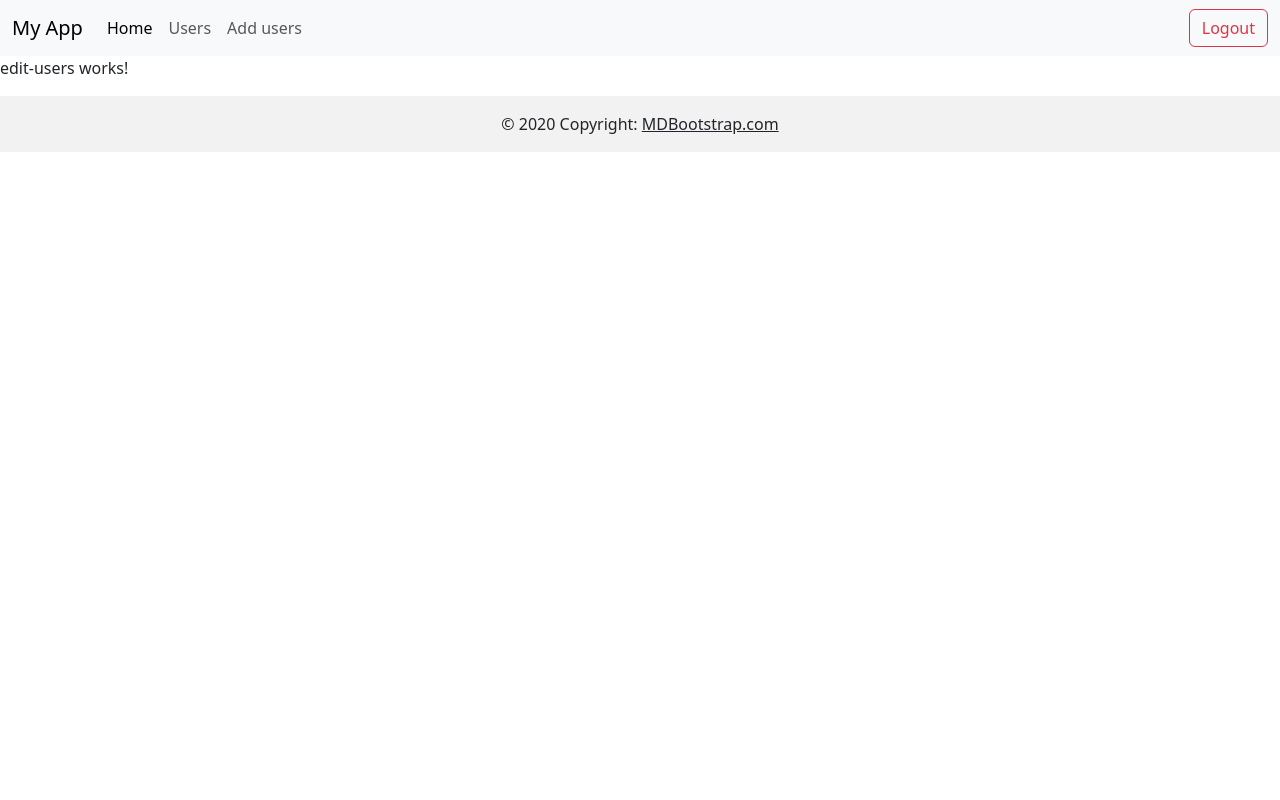
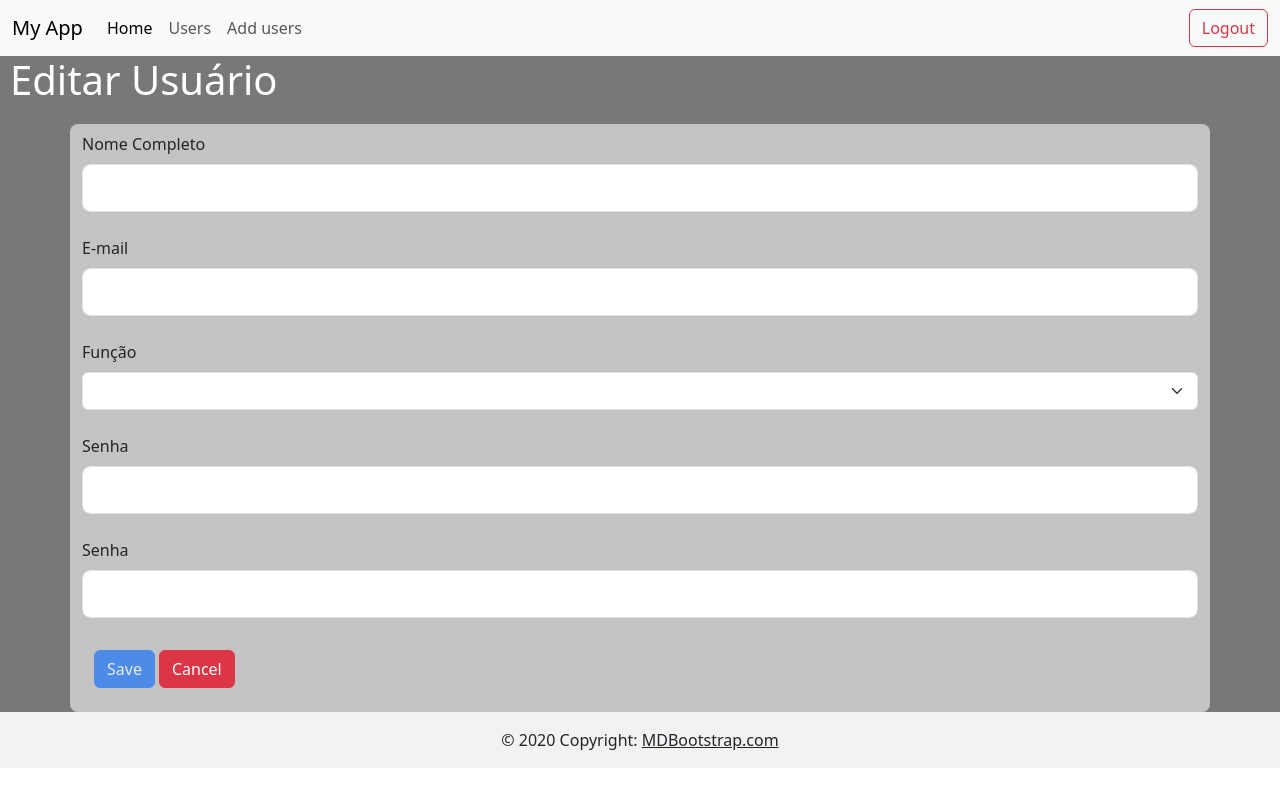
Before and after one commit to Teomendonca/AngularProject, an Angular app: page /app/users/edit in a window 1280 px wide. Built offline with nearby package versions, Linux system fonts and the light colour scheme.

Commit message:
feat(edit)/Edit users layout

```diff
--- a/src/app/home/pages/users/add-users/add-users.component.html
+++ b/src/app/home/pages/users/add-users/add-users.component.html
@@ -1,7 +1,7 @@
 <div id="background">
 
   <div id="title">
-    <h1 >Adicionar Usuário</h1>
+    <h1>Adicionar Usuário</h1>
   </div>
 
   <div class="container">
@@ -30,7 +30,7 @@
         <label class="form-label" for="form3Example1cg">Função</label>
         <!-- <input type="text" formControlName="name" class="form-control form-control-lg"> -->
         <select class="form-select" formControlName="func">
-          <option *ngFor="let key of keys" [value]="key" >{{func[key]}}</option>
+          <option *ngFor="let key of keys" [value]="key">{{func[key]}}</option>
         </select>
 
       </div>
--- a/src/app/home/pages/users/edit-users/edit-users.component.css
+++ b/src/app/home/pages/users/edit-users/edit-users.component.css
@@ -0,0 +1,18 @@
+#title{
+    margin-bottom: 20px;
+    margin-left: 10px;
+    color: rgb(255, 255, 255);
+}
+.btn{
+    margin-right: 4px;
+    margin-bottom: 8px;
+}
+#background{
+    background-color: #787878;
+}
+.container{
+    padding-top: 8px;
+    padding-bottom: 8px;
+    background-color: #c3c3c3;
+    border-radius: 8px;
+}
--- a/src/app/home/pages/users/edit-users/edit-users.component.html
+++ b/src/app/home/pages/users/edit-users/edit-users.component.html
@@ -1 +1,65 @@
-<p>edit-users works!</p>
+<div id="background">
+
+    <div id="title">
+        <h1> Editar Usuário</h1>
+    </div>
+
+    <div class="container">
+        <form [formGroup]="addUserForm">
+            <div class="form-outline mb-4">
+                <label class="form-label" for="form3Example1cg">Nome Completo</label>
+                <input type="text" formControlName="name" class="form-control form-control-lg">
+
+                <div
+                    *ngIf="addUserForm.get('name')?.invalid && (addUserForm.get('name')?.dirty || addUserForm.get('name')?.touched)">
+                    <div class="text-danger">Nome é obrigatório</div>
+                </div>
+            </div>
+            <!-- email -->
+            <div class="form-outline mb-4">
+                <label class="form-label" for="form3Example1cg">E-mail</label>
+                <input type="text" formControlName="email" class="form-control form-control-lg">
+
+                <div
+                    *ngIf="addUserForm.get('email')?.invalid && (addUserForm.get('email')?.dirty || addUserForm.get('email')?.touched)">
+                    <div class="text-danger">E-mail é obrigatório</div>
+                </div>
+            </div>
+            <!-- função-->
+            <div class="form-outline mb-4">
+                <label class="form-label" for="form3Example1cg">Função</label>
+                <!-- <input type="text" formControlName="name" class="form-control form-control-lg"> -->
+                <select class="form-select" formControlName="func">
+                    <option *ngFor="let key of keys" [value]="key">{{func[key]}}</option>
+                </select>
+
+            </div>
+            <!-- senha-->
+            <div class="form-outline mb-4">
+                <label class="form-label" for="form3Example1cg">Senha</label>
+                <input type="password" formControlName="password" class="form-control form-control-lg">
+
+                <div
+                    *ngIf="addUserForm.get('password')?.invalid && (addUserForm.get('password')?.dirty || addUserForm.get('password')?.touched)">
+                    <div class="text-danger">Senha é obrigatório</div>
+                </div>
+            </div>
+            <!-- confirm password -->
+            <div class="form-outline mb-4">
+                <label class="form-label" for="form3Example1cg">Senha</label>
+                <input type="password" formControlName="passwordConfirmation" class="form-control form-control-lg">
+
+                <div
+                    *ngIf="addUserForm.get('passwordConfirmation')?.invalid && (addUserForm.get('passwordConfirmation')?.dirty || addUserForm.get('passwordConfirmation')?.touched)">
+                    <div class="text-danger">confirmação de senha é obrigatório</div>
+                </div>
+            </div>
+
+            <div class="container">
+                <button (click)="onSubmit()" [disabled]="!addUserForm.valid" class="btn btn-primary">Save</button>
+                <button (click)="cancel()" class="btn btn-danger">Cancel</button>
+            </div>
+
+        </form>
+    </div>
+</div>
--- a/src/app/home/pages/users/edit-users/edit-users.component.ts
+++ b/src/app/home/pages/users/edit-users/edit-users.component.ts
@@ -1,4 +1,7 @@
 import { Component } from '@angular/core';
+import { Router } from '@angular/router';
+import { Func } from '../users.component';
+import { FormControl, FormGroup, Validators } from '@angular/forms';
 
 @Component({
   selector: 'app-edit-users',
@@ -6,5 +9,37 @@ import { Component } from '@angular/core';
   styleUrl: './edit-users.component.css'
 })
 export class EditUsersComponent {
+  addUserForm: FormGroup;
+  func = Func
+  keys: any[];
+  constructor(private router: Router) {
 
+    this.keys = Object.keys(this.func).filter(Number);
+
+    this.addUserForm = new FormGroup({
+      name: new FormControl('', Validators.required),
+      email: new FormControl('',
+        [Validators.required,
+        Validators.email]),
+      func: new FormControl('', Validators.required),
+      password: new FormControl('', [
+        Validators.required,
+        Validators.minLength(6),
+        Validators.maxLength(20)]),
+      passwordConfirmation: new FormControl('', [
+        Validators.required,
+        Validators.minLength(6),
+        Validators.maxLength(20)
+      ])
+    })
+  }
+
+  onSubmit(){
+    console.log("Usuário criado com sucesso")
+    console.log(this.addUserForm.value);
+    this.router.navigate(['app/users'])
+  }
+  cancel(){
+    this.router.navigate(['app/users'])
+  }
 }
--- a/src/app/home/pages/users/users-list/users-list.component.css
+++ b/src/app/home/pages/users/users-list/users-list.component.css
@@ -5,3 +5,7 @@
 .btn{
     margin-right: 4px;
 }
+#title{
+    margin-bottom: 20px;
+    margin-left: 10px;
+}
--- a/src/app/home/pages/users/users-list/users-list.component.html
+++ b/src/app/home/pages/users/users-list/users-list.component.html
@@ -1,7 +1,12 @@
 <div class="container-fluid">
+
+  <div id="title">
+    <h1>Users</h1>
+  </div>
+
   <div class="row  align-items-center text-center full-height">
     <div class="col">
-        <h1>Users</h1>
+
       <div id="Add-func">
         <button class="btn btn-primary" (click)="addUser()">Add user</button>
 
@@ -22,8 +27,8 @@
             <td>{{ user.email }}</td>
             <td>{{ user.function}}</td>
             <td>
-                <button class="btn btn-outline-primary" (click)="editUser()" >Edit</button>
-                <button class="btn btn-outline-danger" >Delete</button>
+              <button class="btn btn-outline-primary" (click)="editUser()">Edit</button>
+              <button class="btn btn-outline-danger">Delete</button>
             </td>
 
 
```
Lines whose indentation alone changed are shown as unchanged.
